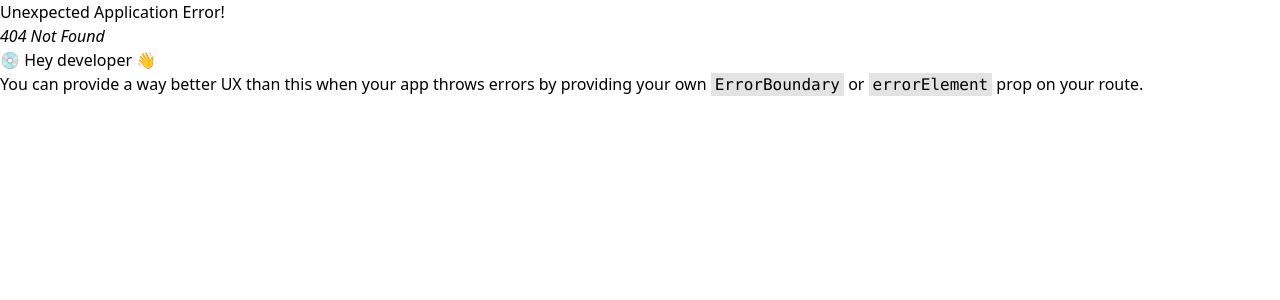
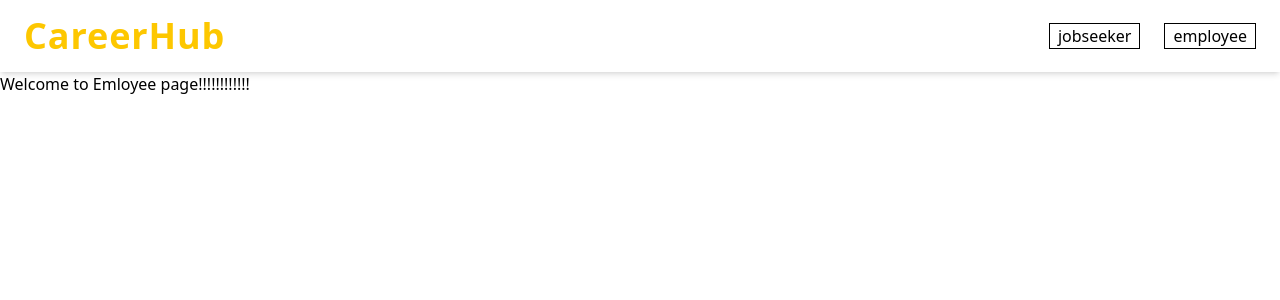
Before and after one commit to subrata-24/CareerHub, a React (Vite) app: page /employee/home in a window 1280 px wide. Before the commit this address had no page. Shown: the top 300 px of the page. Built offline with nearby package versions, Linux system fonts and the light colour scheme; no server answers.

Commit message:
feat:Add clerk verification for employee and role base sign in

```diff
--- a/src/App.jsx
+++ b/src/App.jsx
@@ -3,6 +3,7 @@ import AppLayout from "./layout/app.layout";
 import { createBrowserRouter, RouterProvider } from "react-router-dom";
 import Home from "./pages/Home";
 import JobseekerHome from "./jobseeker/SeekerHome";
+import EmployeeHome from "./employee/EmployeeHome";
 
 const router = createBrowserRouter([
   {
@@ -16,6 +17,10 @@ const router = createBrowserRouter([
         path: "/jobseeker/home",
         element: <JobseekerHome />,
       },
+      {
+        path: "/employee/home",
+        element: <EmployeeHome />,
+      },
     ],
   },
 ]);
--- a/src/components/Header.jsx
+++ b/src/components/Header.jsx
@@ -5,6 +5,7 @@ import { SignedIn, SignedOut, UserButton, SignIn } from "@clerk/clerk-react";
 
 const Header = () => {
   const [showSignIn, setshowSignIn] = useState(false);
+  const [redirectPath, setRedirectPath] = useState("");
 
   //  This function closes the SignIn modal only when the user clicks
   //  on the overlay background (not inside the modal box).
@@ -29,9 +30,21 @@ const Header = () => {
           <SignedOut>
             <button
               className="border border-black px-2"
-              onClick={() => setshowSignIn(true)}
+              onClick={() => {
+                setRedirectPath("/jobseeker/home");
+                setshowSignIn(true);
+              }}
             >
               jobseeker
+            </button>
+            <button
+              className="border border-black px-2 ml-2"
+              onClick={() => {
+                setRedirectPath("/employee/home");
+                setshowSignIn(true);
+              }}
+            >
+              employee
             </button>
           </SignedOut>
 
@@ -53,8 +66,8 @@ const Header = () => {
         >
           <div>
             <SignIn
-              signUpForceRedirectUrl="/jobseeker/home"
-              fallbackRedirectUrl="/jobseeker/home"
+              signUpForceRedirectUrl={redirectPath}
+              fallbackRedirectUrl={redirectPath}
             />
           </div>
         </div>
--- /dev/null
+++ b/src/employee/EmployeeHome.jsx
@@ -0,0 +1,11 @@
+import React from "react";
+
+const EmployeeHome = () => {
+  return (
+    <div>
+      <h1>Welcome to Emloyee page!!!!!!!!!!!!</h1>
+    </div>
+  );
+};
+
+export default EmployeeHome;
--- a/src/pages/JobSeekerAuth.jsx
+++ /dev/null
@@ -1,18 +0,0 @@
-import React from "react";
-import { SignIn, SignUp } from "@clerk/clerk-react";
-
-const JobSeekerAuth = () => {
-  return (
-    <div className="flex justify-center items-center h-screen">
-      {/* শুধু SignIn রাখলেই হবে, Clerk ওখান থেকে SignUp এ নিয়ে যাবে */}
-      <SignIn
-        path="/jobseeker-auth"
-        routing="path"
-        signUpUrl="/jobseeker-auth"
-        afterSignInUrl="/jobseeker/user"
-      />
-    </div>
-  );
-};
-
-export default JobSeekerAuth;
```
